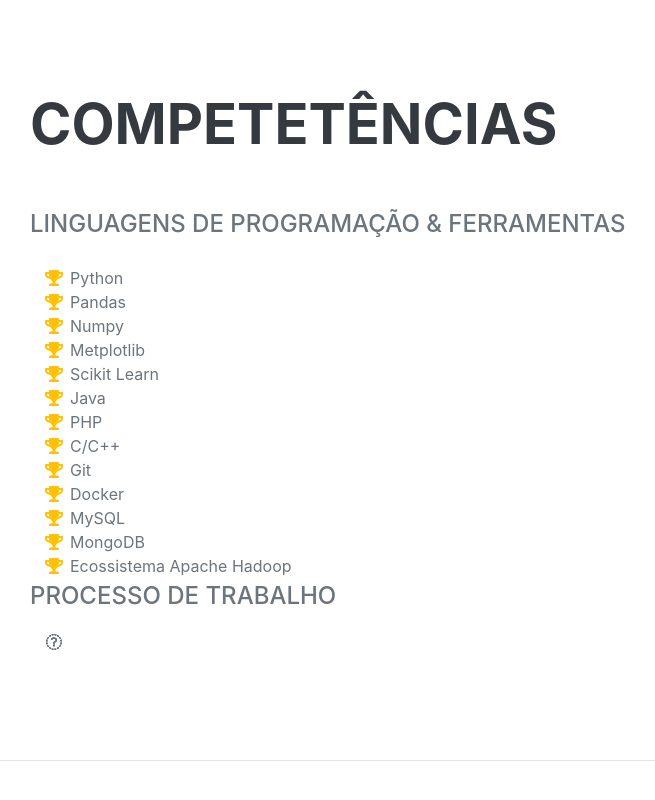
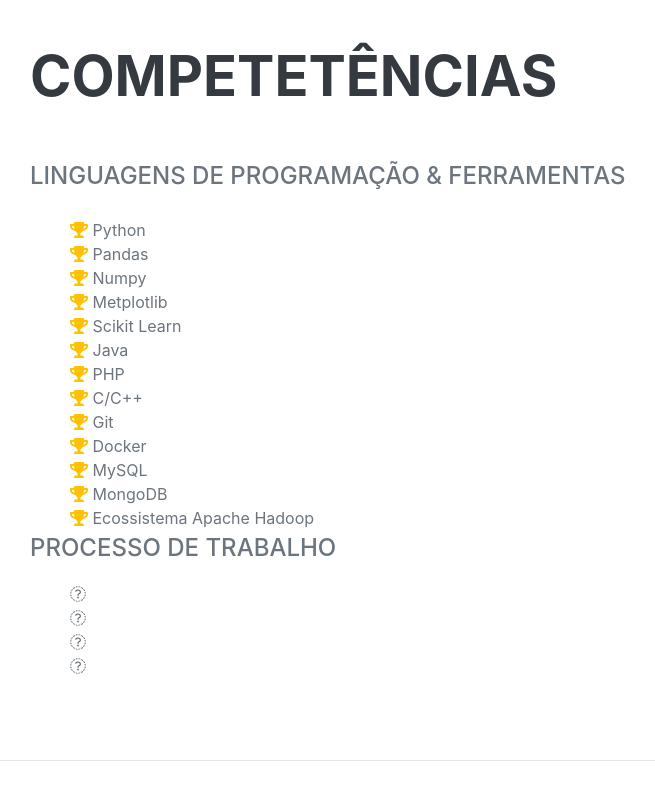
Before and after one commit to carlosemsantana/carlosemsantana.github.io, a plain HTML site: page index.html in a window 1280 px wide. Shown: the part 3013-3813 px from the top of the page, without its empty margins (290-945 px from the left). Drawn offline with nearby package versions, Linux system fonts and the light colour scheme; a web font is replaced by a local one.

Commit message:
Atualizacao

```diff
--- a/index.html
+++ b/index.html
@@ -129,43 +129,43 @@
                     <h2 class="mb-5">Competetências</h2>
                     <div class="subheading mb-4">Linguagens de Programação & Ferramentas</div>
                     <ul class="fa-ul mb-0">
-                        <li><span class="fa-li"><i class="fas fa-trophy text-warning"></i></span>
+                        <li><span ><i class="fas fa-trophy text-warning"></i></span>
                            Python
                         </li>
-                        <li><span class="fa-li"><i class="fas fa-trophy text-warning"></i></span>
+                        <li><span ><i class="fas fa-trophy text-warning"></i></span>
                            Pandas
                         </li>
-                         <li><span class="fa-li"><i class="fas fa-trophy text-warning"></i></span>
+                         <li><span ><i class="fas fa-trophy text-warning"></i></span>
                            Numpy
                         </li>
-                         <li><span class="fa-li"><i class="fas fa-trophy text-warning"></i></span>
+                         <li><span ><i class="fas fa-trophy text-warning"></i></span>
                            Metplotlib
                         </li>
-                         <li><span class="fa-li"><i class="fas fa-trophy text-warning"></i></span>
+                         <li><span ><i class="fas fa-trophy text-warning"></i></span>
                            Scikit Learn
                         </li>
-                         <li><span class="fa-li"><i class="fas fa-trophy text-warning"></i></span>
+                         <li><span><i class="fas fa-trophy text-warning"></i></span>
                            Java
                         </li>
-                         <li><span class="fa-li"><i class="fas fa-trophy text-warning"></i></span>
+                         <li><span ><i class="fas fa-trophy text-warning"></i></span>
                            PHP
                         </li>
-                         <li><span class="fa-li"><i class="fas fa-trophy text-warning"></i></span>
+                         <li><span ><i class="fas fa-trophy text-warning"></i></span>
                            C/C++
                         </li>
-                         <li><span class="fa-li"><i class="fas fa-trophy text-warning"></i></span>
+                         <li><span> <i class="fas fa-trophy text-warning"></i></span>
                            Git
                         </li>
-                         <li><span class="fa-li"><i class="fas fa-trophy text-warning"></i></span>
+                         <li><span><i class="fas fa-trophy text-warning"></i></span>
                            Docker
                         </li>
-                         <li><span class="fa-li"><i class="fas fa-trophy text-warning"></i></span>
+                         <li><span ><i class="fas fa-trophy text-warning"></i></span>
                            MySQL
                         </li>
-                         <li><span class="fa-li"><i class="fas fa-trophy text-warning"></i></span>
+                         <li><span><i class="fas fa-trophy text-warning"></i></span>
                            MongoDB
                         </li>
-                         <li><span class="fa-li"><i class="fas fa-trophy text-warning"></i></span>
+                         <li><span ><i class="fas fa-trophy text-warning"></i></span>
                            Ecossistema Apache Hadoop
                         </li>
 
@@ -173,18 +173,18 @@
                     <div class="subheading mb-3">Processo de trabalho</div>
                     <ul class="fa-ul mb-0">
                         <li>
-                            <span class="fa-li"><i class="fas fa-check">Ideação e Prototipação (Design Thinking / Storytelling)</i></span>
+                            <span ><i class="fas fa-check">Ideação e Prototipação (Design Thinking / Storytelling)</i></span>
                         </li>
                         <li>
-                            <span class="fa-li"><i class="fas fa-check">Design Arquitetura / Especificação</i></span>
+                            <span ><i class="fas fa-check">Design Arquitetura / Especificação</i></span>
 
                         </li>
                         <li>
-                            <span class="fa-li"><i class="fas fa-check">Implementação / Scrun</i></span>
+                            <span ><i class="fas fa-check">Implementação / Scrun</i></span>
 
                         </li>
                         <li>
-                            <span class="fa-li"><i class="fas fa-check">Implantação e acompanhameneto</i></span>
+                            <span ><i class="fas fa-check">Implantação e acompanhameneto</i></span>
 
                         </li>
                     </ul>
```
